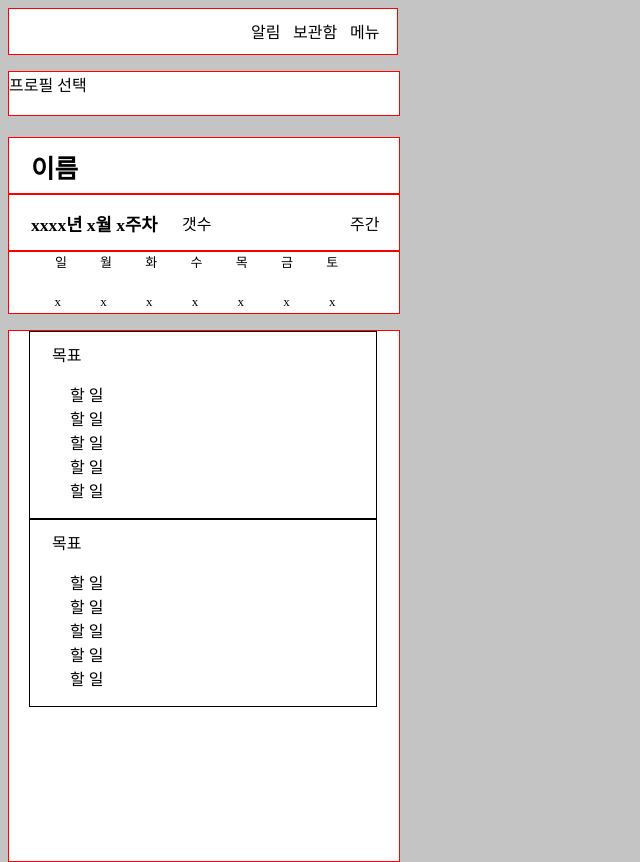
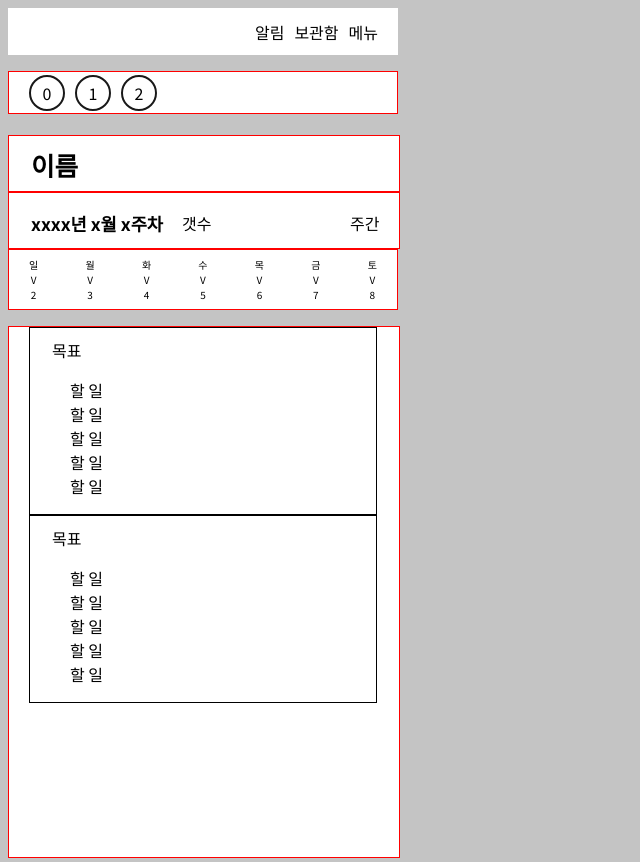
Before and after one commit to yang6ueh/Todo-mate-clone, a plain HTML site: page index.html in a window 1280 px wide. Shown: the whole page, without its empty margins (0-640 px from the left). Drawn offline with Linux system fonts and the light colour scheme; a web font is replaced by a local one.

Commit message:
기초 HTML, css, js 작업
- 이제 리액트로

```diff
--- /dev/null
+++ b/index.css
@@ -0,0 +1,101 @@
+body {
+	font-family: "Noto Sans KR";
+  background-color: #c4c4c4;
+  width: 390px;
+  height: 844px;
+}
+
+#Top_bar {
+	/* flex 박스를  사용하기*/
+	display: flex;
+	flex-direction: row;
+	align-items: center;
+	justify-content: end;
+	padding-right: 20px;
+	gap: 10px;
+	/* flex 코드 */
+  background-color: white;
+  width: 390px;
+  height: 47px;
+  box-sizing: border-box;
+}
+
+#Profile {
+  display: flex;
+  flex-direction: row;
+  align-items:center;
+  gap: 10px;
+  padding-left:20px;
+	box-sizing: border-box;
+  background-color: white;
+  border: 1px solid #ff0000;
+  width: 390px;
+  height: 43px;
+  margin-top: 16px;
+}
+
+.avatar {
+	border: 2px solid #191919 ;
+	width: 32px;
+	height: 32px;
+	border-radius: 50%;
+	text-align: center;
+	text-justify: center;
+	line-height: 32px;
+	cursor: pointer;
+}
+
+
+#Name {
+  background-color: white;
+  border: 1px solid #ff0000;
+  width: 390px;
+  height: 55px;
+  margin-top: 21px;
+}
+
+#Name h3 {
+  width: 346px;
+  height: 35px;
+  margin-left: 22px;
+  margin-top: 10px;
+  font-weight: bolder;
+  font-size: 160%;
+}
+#Date {
+  background-color: white;
+  border: 1px solid #ff0000;
+  width: 390px;
+  height: 55px;
+}
+
+.day {
+  font-size: small;
+  letter-spacing: 15px;
+  text-align: center;
+}
+
+.days {
+  font-size: small;
+  letter-spacing: 18px;
+  text-align: center;
+  margin-top: 23px;
+}
+
+#Todo_List {
+  background-color: white;
+  border: 1px solid #ff0000;
+  width: 390px;
+  height: 530px;
+  margin-top: 16px;
+}
+
+ul {
+  list-style: none;
+}
+
+.List {
+  border: 1px solid black;
+  width: 346px;
+  margin-left: 20px;
+}
--- a/index.html
+++ b/index.html
@@ -5,105 +5,29 @@
     <meta http-equiv="X-UA-Compatible" content="IE=edge">
     <meta name="viewport" content="width=device-width, initial-scale=1.0">
     <title>투두메이트</title>
-
-    <style>
-        body{
-            background-color: #C4C4C4;
-            width: 390px;
-            height:844px;
-        }
-
-        #Top_bar{
-            background-color: white;
-            border: 1px solid #FF0000;
-            width:390px;
-            height:47px;
-            box-sizing: border-box;
-        }
-
-        #Profile{
-            background-color: white;
-            border: 1px solid #FF0000;
-            width: 390px;
-            height: 43px;
-            margin-top: 16px;
-        }
-
-        #Name{
-            background-color: white;
-            border: 1px solid #FF0000;
-            width: 390px;
-            height: 55px;
-            margin-top:21px;
-        }
-
-        #Name h3{
-
-            width: 346px;
-            height: 35px;
-            margin-left:22px;
-            margin-top: 10px;
-            font-weight:bolder;
-            font-size:160%;
-        }
-        #Date{
-            background-color: white;
-            border: 1px solid #FF0000;
-            width: 390px;
-            height: 55px;
-        }
-        #Weekly{
-            background-color: white;
-            border: 1px solid #FF0000;
-            width: 390px;
-            height: 61px;
-        }
-
-        .day{
-            font-size:small;
-            letter-spacing: 15px;
-            text-align: center;
-
-        }
-
-        .days{
-            font-size:small;
-            letter-spacing: 18px;
-            text-align: center;
-            margin-top:23px;
-        }
-
-        #Todo_List{
-            background-color: white;
-            border: 1px solid #FF0000;
-            width: 390px;
-            height: 530px;
-            margin-top:16px;
-        }
-
-        ul{
-            list-style: none;
-        }
-
-        .List{
-            border: 1px solid black;
-            width:346px;
-            margin-left:20px;
-        }
-
-
-
-    </style>
+    <link rel="stylesheet" href="index.css">
+    <link rel="stylesheet" href="weekly.css">
+    <link rel="preconnect" href="https://fonts.googleapis.com">
+<link rel="preconnect" href="https://fonts.gstatic.com" crossorigin>
+<link href="https://fonts.googleapis.com/css2?family=Noto+Sans+KR:wght@100;300;400;500;700;900&family=Playfair+Display:ital,wght@0,400;0,500;0,600;0,700;0,800;0,900;1,400;1,500;1,600;1,700;1,800;1,900&display=swap" rel="stylesheet">
 </head>
 <body>
     <div id="Top_bar">
-        <span style="position:absolute; left:251px; top:19px; ">알림</span>
-        <span style="position:absolute; left:293px; top:19px;">보관함</span>
-        <span style="position:absolute; left:350px; top:19px; width:40px">메뉴</span>
+        <span style="">알림</span>
+        <span style="">보관함</span>
+        <span style="">메뉴</span>
     </div>
 
     <div id="Profile">
-        프로필 선택
+        <div class="avatar">
+            M
+        </div>
+        <div class="avatar">
+            <div>Y</div>
+        </div>
+        <div class="avatar">
+            <div>+</div>
+        </div>
     </div>
 
     <div id="Name">
@@ -117,8 +41,6 @@
     </div>
 
     <div id="Weekly">
-        <div class="day">일 월 화 수 목 금 토</div>
-        <div class="days">x x x x x x x</div>
     </div>
 
     <div id="Todo_List">
@@ -145,5 +67,7 @@
         </div>
 
     </div>
+    <script src="index.js"></script>
+    <script src="profile.js"></script>
 </body>
 </html>
--- /dev/null
+++ b/index.js
@@ -0,0 +1,30 @@
+// window > document > body
+
+var weekly = document.querySelector("#Weekly");
+
+var tobeAppended = "";
+
+var weekdays = ["일", "월", "화", "수", "목", "금", "토"];
+
+for (var i = 0; i < 7; i++) {
+  tobeAppended += `<div class="todo-status">
+	<div>
+		${weekdays[i]}
+	</div>
+	<div>
+		V
+	</div>
+	<div>
+		${2 + i}
+	</div>
+	</div>`;
+}
+weekly.innerHTML = tobeAppended;
+
+console.log(weekly);
+
+function handleClick() {
+  console.log("click");
+}
+
+weekly.addEventListener("click", handleClick);
--- /dev/null
+++ b/profile.js
@@ -0,0 +1,15 @@
+// Profile 바를 찾는다.
+var Profile = document.querySelector("#Profile");
+
+// Profile에 들어갈 avatar의 html 코드를
+// string 으로 저장한다.
+// 저장된 string을 N 개 (사용자 수만큼) 만큼 복사하낟.
+var appended = "";
+
+for (var i = 0; i < 3; i++) {
+  appended += `<div class="avatar"> ${i} </div>`;
+}
+
+// 복사된 html string을 찾은 Profile에 추가한다.
+
+Profile.innerHTML = appended;
--- /dev/null
+++ b/weekly.css
@@ -0,0 +1,20 @@
+
+#Weekly {
+  background-color: white;
+  border: 1px solid #ff0000;
+  width: 390px;
+  height: 61px;
+	display: flex;
+	flex-direction: row;
+	justify-content: space-between;
+	padding: 0 20px;
+	box-sizing: border-box;
+}
+
+.todo-status {
+	font-size: 10px;
+	display: flex;
+	flex-direction: column;
+	align-items: center;
+	justify-content: center;
+}
```
